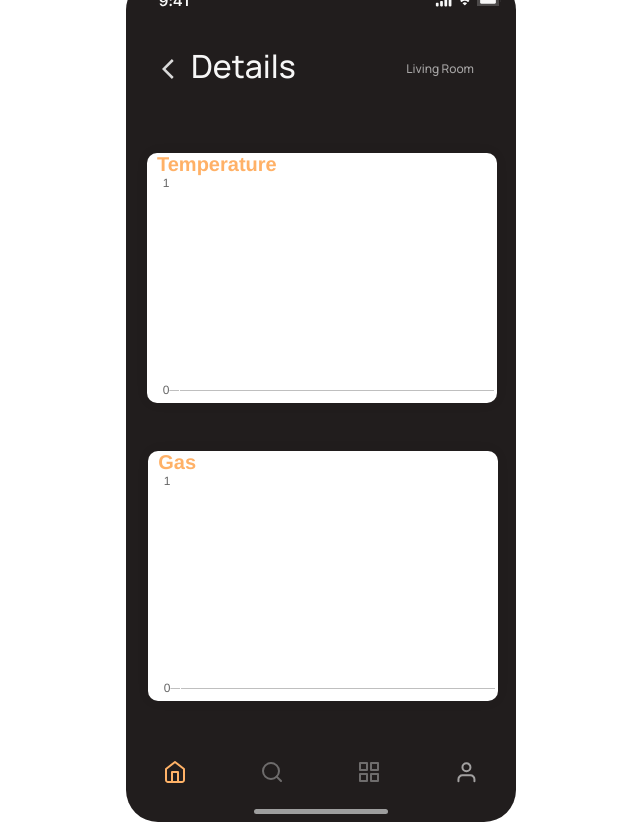
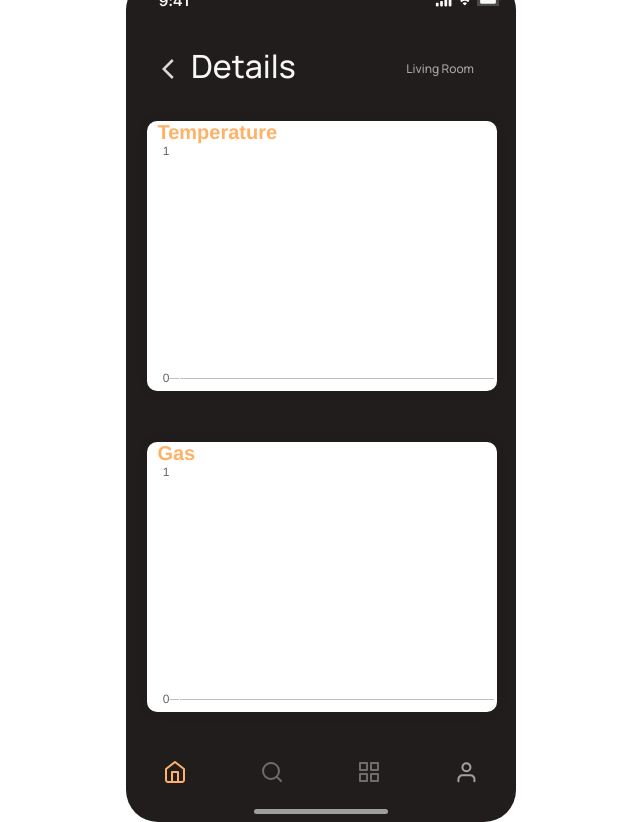
Before and after one commit to nhokthaivt2000/DADN, a website built with Parcel: page smart home app/details.html in a window 1280 px wide. Shown: the whole page, without its empty margins (319-959 px from the left). Built offline with nearby package versions, Linux system fonts and the light colour scheme; no server answers; grey boxes are pictures that could not be loaded.

Commit message:
Add files via upload

```diff
--- a/smart home app/Gas Chart.js
+++ b/smart home app/Gas Chart.js
@@ -11,7 +11,7 @@ var labelGas = [];
 setTimeout(() => {
     $.getJSON("https://io.adafruit.com/api/v2/hjilklong/feeds/bbc-gas/data", function (data) {
         console.log(data);
-        for (var i = 0; i < 12; i++) {
+        for (var i = 0; i < 6; i++) {
             dataGas.push(+data[i].value);
             var q = new Date(data[i].created_at);
             labelGas.push(((q.getHours() < 10) ? "0" : "") + q.getHours() + ":" + ((q.getMinutes() < 10) ? "0" : "") + q.getMinutes());
--- a/smart home app/details.css
+++ b/smart home app/details.css
@@ -227,18 +227,19 @@
   position: absolute;
 }
 .chart-wrapper-temp {
-  margin-top: 50%;
+  top: 17%;
   width: 350px;
   background: white;
   box-shadow: 0 0 0.875rem 0 rgb(33 37 41 / 5%);
   border-radius: 10px;
-  height: 250px;
-  margin-left: 6%;
+  height: 270px;
+  left: 5.5%;
+  position: absolute;
 }
 .chart-wrapper-temp p {
   color: rgba(255, 177, 103, 1);
   margin: 0px;
-  margin-top: 50px;
+  top: 5px;
 
   font-size: 20px;
   font-weight: bold;
@@ -249,18 +250,19 @@
 }
 
 .chart-wrapper-gas {
-  margin-top: 135%;
+  bottom: 13%;
   width: 350px;
   background: white;
   box-shadow: 0 0 0.875rem 0 rgb(33 37 41 / 5%);
   border-radius: 10px;
-  height: 250px;
-  margin-left: 10%;
+  height: 270px;
+  left: 5.5%;
+  position: absolute;
 }
 .chart-wrapper-gas p {
   color: rgba(255, 177, 103, 1);
   margin: 0px;
-  margin-top: 50px;
+  top: 5px;
 
   font-size: 20px;
   font-weight: bold;
```
